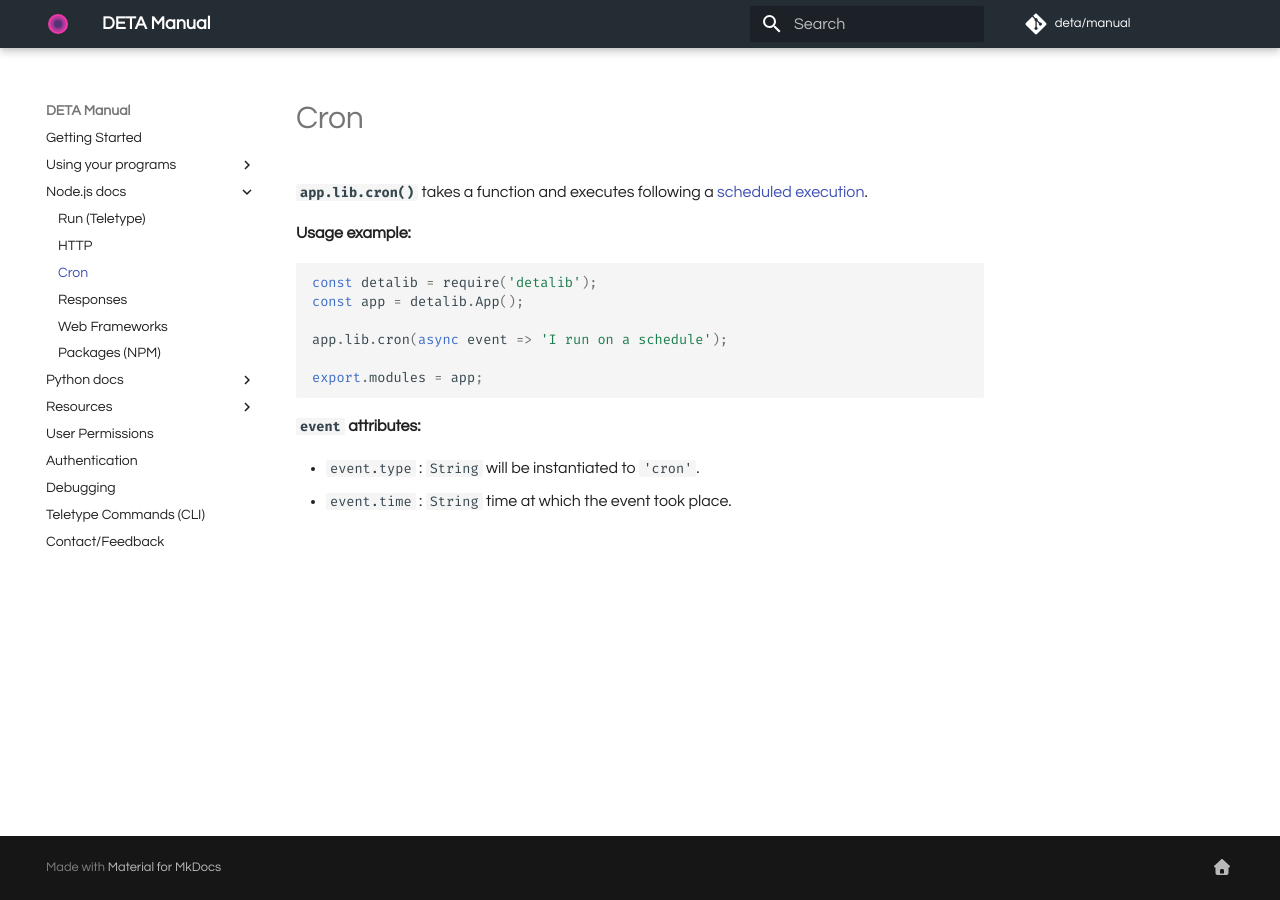
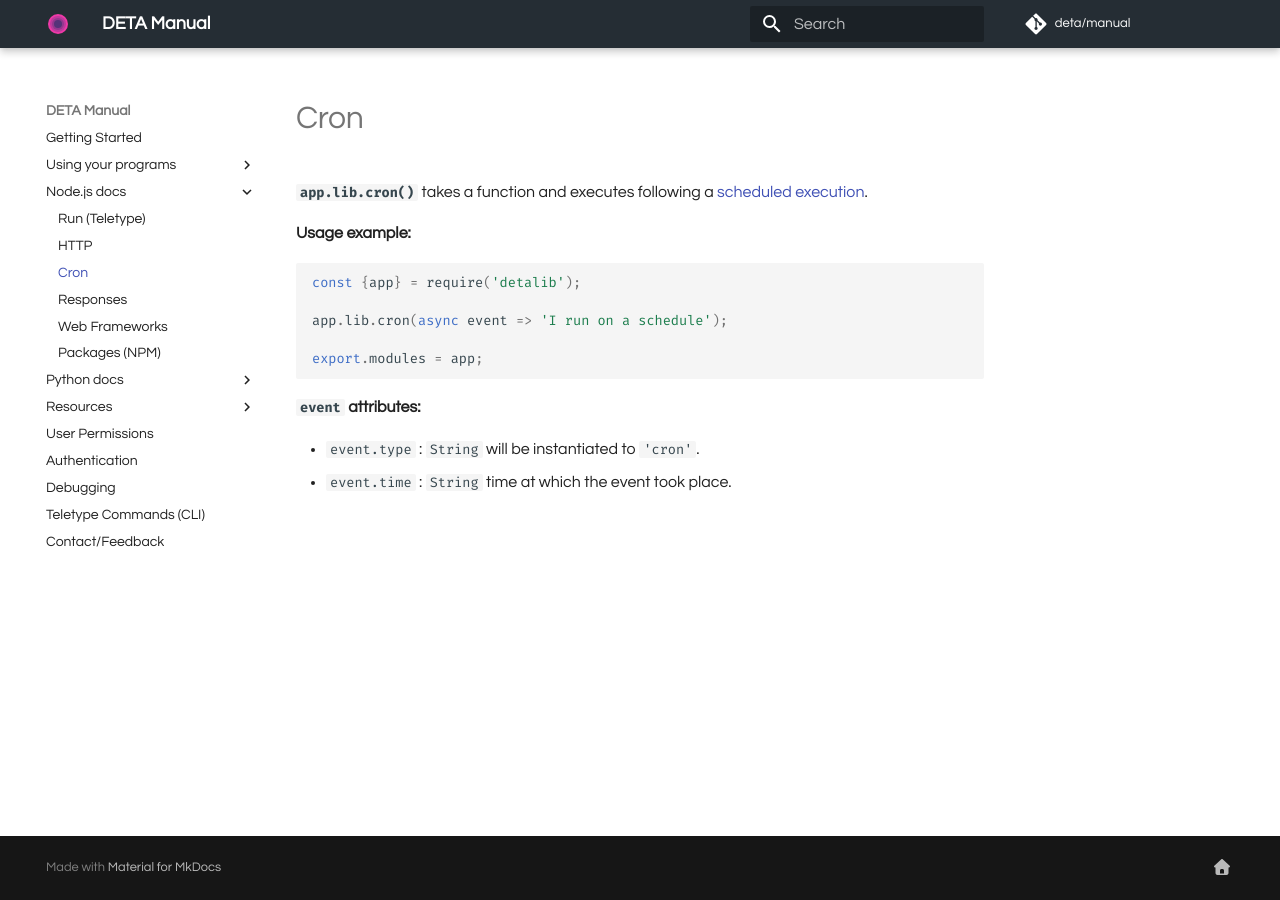
Before and after one commit to fmquaglia/manual, an MkDocs documentation site: the page built from docs/libjs/cron.md, in a window 1280 px wide. Built offline with MkDocs 1.6.1 and Material for MkDocs 9.7.7, drawn with Linux system fonts in a browser that asks for light colours; comment, search, counter and statistics services are not loaded.

Commit message:
shorter example code on cron.md

````diff
--- a/docs/libjs/cron.md
+++ b/docs/libjs/cron.md
@@ -3,8 +3,7 @@
 **Usage example:**
 
 ```javascript
-const detalib = require('detalib');
-const app = detalib.App();
+const {app} = require('detalib');
 
 app.lib.cron(async event => 'I run on a schedule');
 
````
